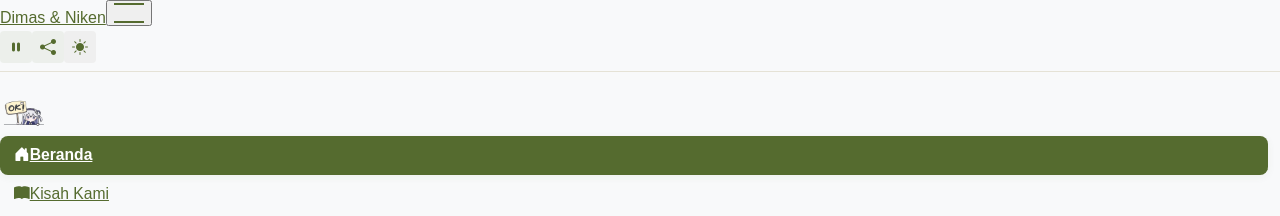
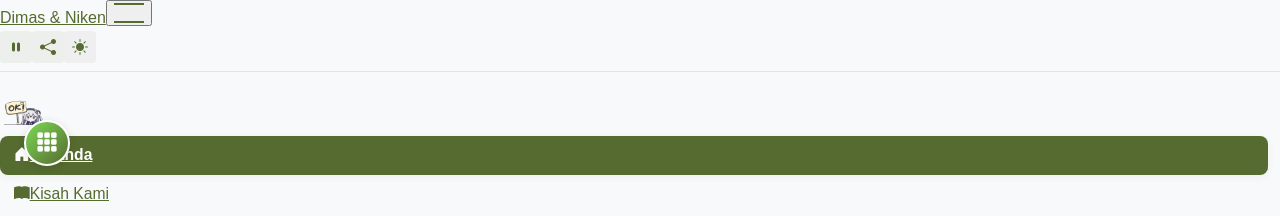
Before and after one commit to jimbon25/wedding-invitation, a React (Create React App) app: page / in a window 1280 px wide. Both pictures are taken after a click on the button "Buka Undangan". Shown: the top 216 px of the page. Built offline with nearby package versions, Linux system fonts and the light colour scheme.

Commit message:
feat: improve floating menu (drag transition, gradient, mini mode, ripple, etc)

```diff
--- a/src/App.tsx
+++ b/src/App.tsx
@@ -3,10 +3,12 @@ import AOS from 'aos';
 import 'aos/dist/aos.css'; // Import AOS CSS
 import { BrowserRouter as Router, NavLink } from 'react-router-dom';
 
+
 import Footer from './components/Footer';
 import ScrollToTopButton from './components/ScrollToTopButton';
 import MainContentWrapper from './components/MainContentWrapper';
 import CoverScreen from './components/CoverScreen';
+import FloatingMenu from './components/FloatingMenu';
 
 const App: React.FC = () => {
   const [isPlaying, setIsPlaying] = useState(false);
@@ -277,6 +279,8 @@ const App: React.FC = () => {
             require('./components/FloatingGeminiChat').default ?
               React.createElement(require('./components/FloatingGeminiChat').default) : null
           )}
+          {/* Floating AssistiveTouch-style Menu */}
+          <FloatingMenu />
         </div>
       </div>
     </Router>
--- /dev/null
+++ b/src/components/FloatingMenu.tsx
@@ -0,0 +1,216 @@
+import React, { useRef, useState } from 'react';
+import { useNavigate } from 'react-router-dom';
+
+const menuItems = [
+  { label: 'Home', to: '/', icon: 'bi-house-door-fill' },
+  { label: 'RSVP', to: '/rsvp-guestbook', icon: 'bi-check-circle-fill' },
+  { label: 'Galeri', to: '/gallery', icon: 'bi-image-fill' },
+  { label: 'Cerita', to: '/our-story', icon: 'bi-book-fill' },
+  { label: 'Hadiah', to: '/gift-info', icon: 'bi-gift-fill' },
+  { label: 'Akomodasi', to: '/accommodation-info', icon: 'bi-car-front-fill' },
+];
+
+const FloatingMenu: React.FC = () => {
+  const [open, setOpen] = useState(false);
+  const [pos, setPos] = useState({ x: 24, y: 120 });
+  const [dragging, setDragging] = useState(false);
+  const [mini, setMini] = useState(false);
+  const offset = useRef({ x: 0, y: 0 });
+  const menuRef = useRef<HTMLDivElement>(null);
+  const navigate = useNavigate();
+
+  // Drag logic
+  const onMouseDown = (e: React.MouseEvent) => {
+    setDragging(true);
+    offset.current = {
+      x: e.clientX - pos.x,
+      y: e.clientY - pos.y,
+    };
+    document.body.style.userSelect = 'none';
+  };
+  const onMouseMove = React.useCallback((e: MouseEvent) => {
+    if (!dragging) return;
+    setPos({
+      x: e.clientX - offset.current.x,
+      y: e.clientY - offset.current.y,
+    });
+  }, [dragging]);
+  const onMouseUp = () => {
+    setDragging(false);
+    document.body.style.userSelect = '';
+  };
+  React.useEffect(() => {
+    if (dragging) {
+      window.addEventListener('mousemove', onMouseMove);
+      window.addEventListener('mouseup', onMouseUp);
+    } else {
+      window.removeEventListener('mousemove', onMouseMove);
+      window.removeEventListener('mouseup', onMouseUp);
+    }
+    return () => {
+      window.removeEventListener('mousemove', onMouseMove);
+      window.removeEventListener('mouseup', onMouseUp);
+    };
+  }, [dragging, onMouseMove]);
+
+  // Mode mini: auto shrink jika idle
+  React.useEffect(() => {
+    if (open || dragging) {
+      setMini(false);
+      return;
+    }
+    const timer = setTimeout(() => setMini(true), 5000); // 5 detik idle
+    return () => clearTimeout(timer);
+  }, [open, dragging]);
+
+  return (
+    <div
+      ref={menuRef}
+      style={{
+        position: 'fixed',
+        left: pos.x,
+        top: pos.y,
+        zIndex: 9999,
+        userSelect: 'none',
+        transition: dragging ? 'none' : 'box-shadow 0.2s, left 0.22s, top 0.22s',
+      }}
+    >
+      {/* Floating button */}
+      <div
+        onMouseDown={onMouseDown}
+        onClick={() => setOpen((v) => !v)}
+        onMouseEnter={() => setMini(false)}
+        style={{
+          width: mini ? 42 : 54,
+          height: mini ? 42 : 54,
+          borderRadius: '50%',
+          background: 'linear-gradient(135deg, #7ed957 0%, #556B2F 100%)',
+          boxShadow: open ? '0 4px 16px rgba(85,107,47,0.18)' : '0 2px 8px rgba(0,0,0,0.12)',
+          display: 'flex',
+          alignItems: 'center',
+          justifyContent: 'center',
+          cursor: 'grab',
+          border: '2.5px solid #fff',
+          color: '#fff',
+          fontSize: mini ? 22 : 28,
+          fontWeight: 700,
+          transition: 'background 0.2s, box-shadow 0.2s, width 0.22s, height 0.22s, font-size 0.22s',
+          backdropFilter: 'blur(2px)',
+          position: 'relative',
+        }}
+      >
+        <i
+          className={`bi bi-grid-3x3-gap-fill${open ? ' floating-menu-rotate' : ''}`}
+          style={{ fontSize: mini ? 22 : 28, fontWeight: 700, userSelect: 'none', transition: 'transform 0.32s cubic-bezier(.42,1.6,.58,1), font-size 0.22s' }}
+        ></i>
+      </div>
+      {/* Menu pop-up */}
+      {open && (
+        <div
+          style={{
+            position: 'absolute',
+            left: 60,
+            top: 0,
+            minWidth: 120,
+            background: 'rgba(255,255,255,0.82)',
+            backdropFilter: 'blur(8px)',
+            borderRadius: 16,
+            boxShadow: '0 4px 24px rgba(85,107,47,0.13)',
+            padding: '10px 0',
+            display: 'flex',
+            flexDirection: 'column',
+            gap: 2,
+            border: '1.5px solid #e0e0e0',
+            animation: 'scaleFadeInMenu 0.22s cubic-bezier(.42,1.6,.58,1) both',
+            transformOrigin: 'left top',
+          }}
+        >
+          {menuItems.map((item) => (
+            <button
+              key={item.to}
+              onClick={e => {
+                // Ripple effect
+                const btn = e.currentTarget;
+                const ripple = document.createElement('span');
+                const rect = btn.getBoundingClientRect();
+                const size = Math.max(rect.width, rect.height);
+                ripple.className = 'floating-menu-ripple';
+                ripple.style.width = ripple.style.height = size + 'px';
+                ripple.style.left = (e.nativeEvent.offsetX - size / 2) + 'px';
+                ripple.style.top = (e.nativeEvent.offsetY - size / 2) + 'px';
+                btn.appendChild(ripple);
+                setTimeout(() => ripple.remove(), 500);
+                setOpen(false);
+                navigate(item.to);
+              }}
+              className="floating-menu-item-btn"
+              style={{
+                background: 'none',
+                border: 'none',
+                color: '#556B2F',
+                fontWeight: 600,
+                fontSize: 16,
+                padding: '10px 18px',
+                textAlign: 'left',
+                borderRadius: 10,
+                cursor: 'pointer',
+                transition: 'background 0.18s, box-shadow 0.18s',
+                display: 'flex',
+                alignItems: 'center',
+                gap: 10,
+                position: 'relative',
+                overflow: 'hidden',
+              }}
+              onMouseDown={e => e.stopPropagation()}
+            >
+              <i className={`bi ${item.icon}`} style={{ fontSize: 18, marginRight: 6, minWidth: 18 }}></i>
+              {item.label}
+            </button>
+          ))}
+        </div>
+      )}
+      {/* Keyframes for fadeInMenu */}
+      <style>{`
+        @keyframes scaleFadeInMenu {
+          0% {
+            opacity: 0;
+            transform: translateY(20px) scale(0.85);
+          }
+          60% {
+            opacity: 1;
+            transform: translateY(-4px) scale(1.04);
+          }
+          100% {
+            opacity: 1;
+            transform: translateY(0) scale(1);
+          }
+        }
+        .floating-menu-item-btn:hover, .floating-menu-item-btn:focus {
+          background: rgba(85,107,47,0.08);
+          box-shadow: 0 2px 12px 0 rgba(85,107,47,0.18), 0 0 0 2px #d0e6c1;
+          outline: none;
+        }
+        .floating-menu-rotate {
+          transform: rotate(90deg) scale(1.08);
+        }
+        .floating-menu-ripple {
+          position: absolute;
+          border-radius: 50%;
+          background: rgba(85,107,47,0.18);
+          transform: scale(0);
+          animation: floatingMenuRipple 0.5s linear;
+          pointer-events: none;
+          z-index: 2;
+        }
+        @keyframes floatingMenuRipple {
+          to {
+            transform: scale(2.2);
+            opacity: 0;
+          }
+        }
+      `}</style>
+    </div>
+  );
+};
+
+export default FloatingMenu;
```
